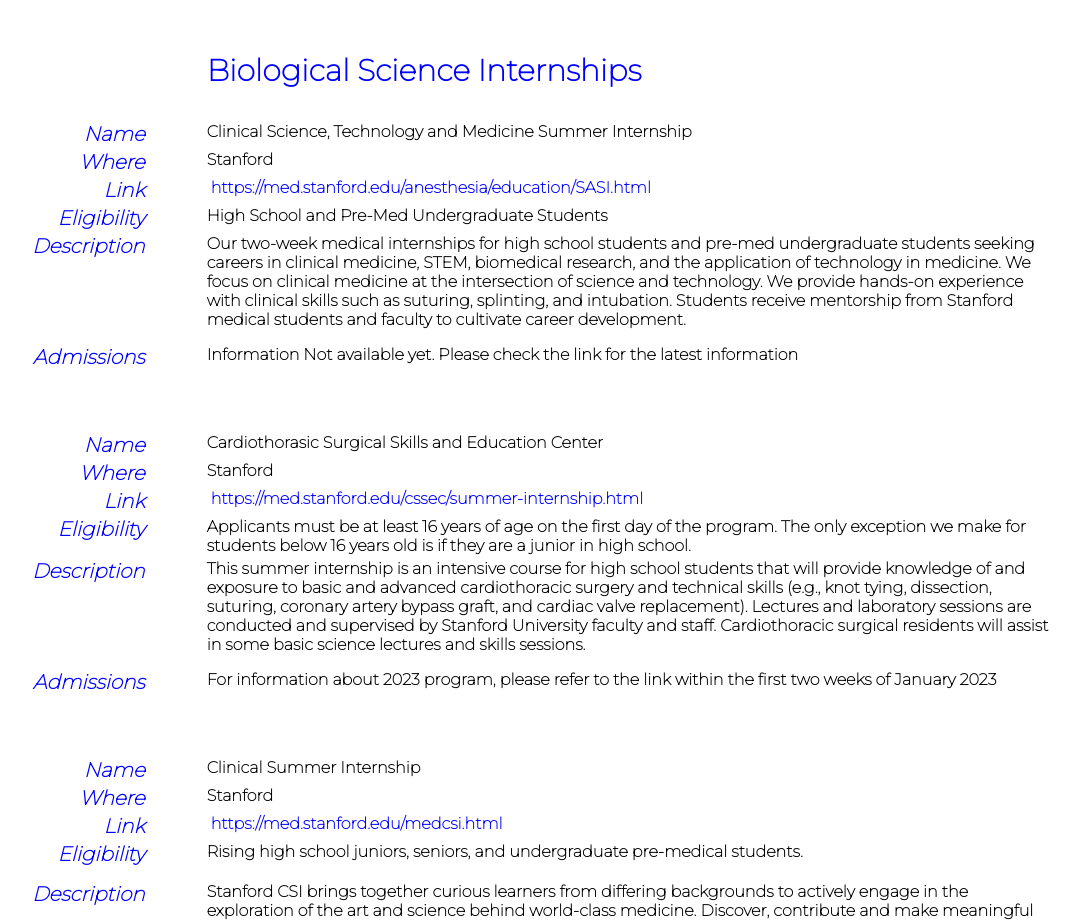
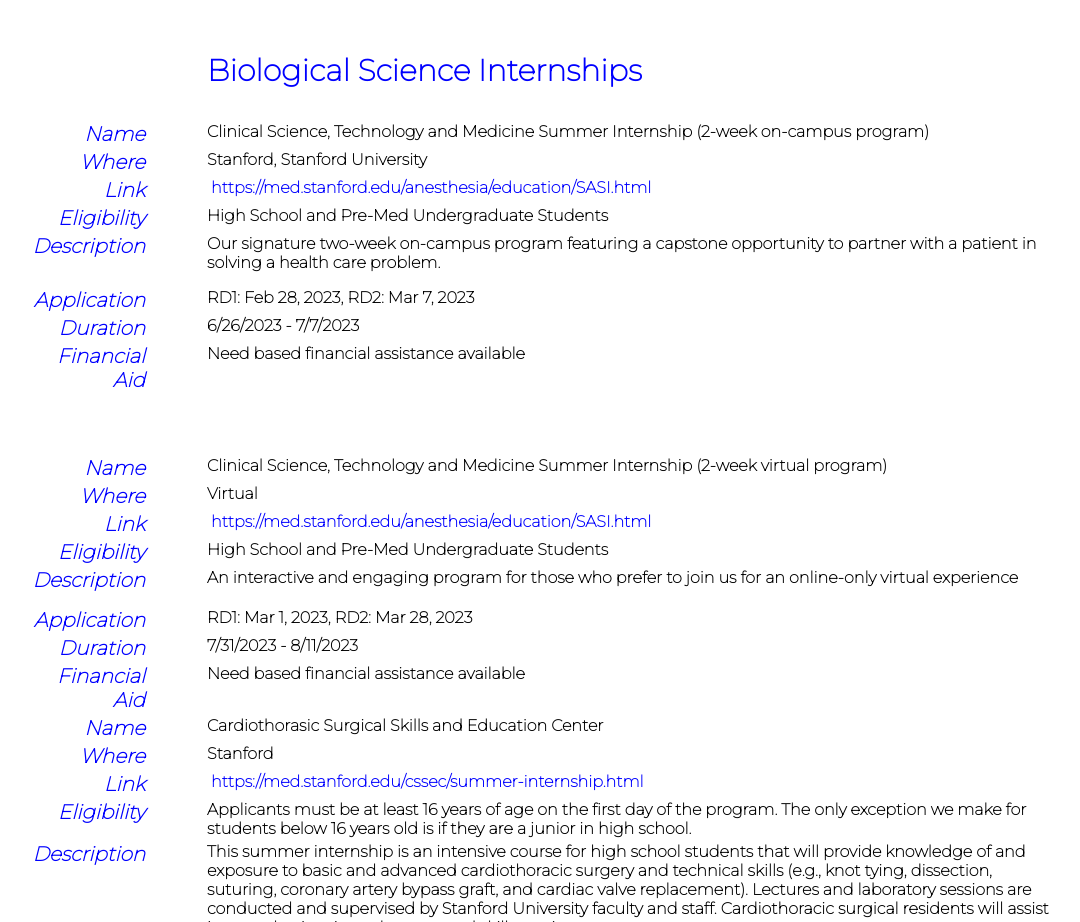
Before and after one commit to shardforstudents/shardforstudents.github.io, a plain HTML site: page index.html in a window 1280 px wide. Shown: the part 3217-4139 px from the top of the page, without its empty margins (121-1201 px from the left). Drawn offline with nearby package versions, Linux system fonts and the light colour scheme.

Commit message:
Update index.html

```diff
--- a/index.html
+++ b/index.html
@@ -412,11 +412,11 @@
         </tr>
         <tr>
             <th class="title colored"><i>Name</i></th>
-            <th class="content"><bold>Clinical Science, Technology and Medicine Summer Internship</bold></th>
+            <th class="content"><bold>Clinical Science, Technology and Medicine Summer Internship (2-week on-campus program)</bold></th>
         </tr>
         <tr>
             <th class="title colored"><i>Where</i></th>
-						<th class="content">Stanford</th>
+						<th class="content">Stanford, Stanford University</th>
         </tr>
         <tr>
             <th class="title colored"><i>Link</i></th>
@@ -428,13 +428,28 @@
         </tr>
         <tr>
             <th class="title colored"><i>Description</i></th>
-            <th class="content">Our two-week medical internships for high school students and pre-med undergraduate students seeking careers in clinical medicine, STEM, biomedical research, and the application of technology in medicine. We focus on clinical medicine at the intersection of science and technology. We provide hands-on experience with clinical skills such as suturing, splinting, and intubation. Students receive mentorship from Stanford medical students and faculty to cultivate career development.
+            <th class="content">Our signature two-week on-campus program featuring a capstone opportunity to partner with a patient in solving a health care problem.
             </th>
         </tr>
 				<tr class="padder"></tr>
         <tr>
-            <th class="title colored"><i>Admissions</i></th>
-            <th class="content">Information Not available yet. Please check the link for the latest information</th>
+            <th class="title colored"><i>Application</i></th>
+            <th class="content">RD1: Feb 28, 2023, RD2: Mar 7, 2023</th>
+
+
+
+        </tr>
+
+
+	  <th class="title colored"><i>Duration</i></th>
+                        <th class="content"> 6/26/2023 - 7/7/2023 </th>
+
+       <tr>
+
+	    <th class="title colored"><i>Financial Aid</i></th>
+                        <th class="content">Need based financial assistance available</th>
+
+
         </tr>
 
                 <tr class="padder"></tr>
@@ -444,6 +459,60 @@
                 <tr class="padder"></tr>
                 <tr class="padder"></tr>
                 <tr class="padder"></tr>
+
+
+
+	  <tr>
+            <th class="title colored"><i>Name</i></th>
+            <th class="content"><bold>Clinical Science, Technology and Medicine Summer Internship (2-week virtual program)</bold></th>
+        </tr>
+        <tr>
+            <th class="title colored"><i>Where</i></th>
+						<th class="content">Virtual</th>
+        </tr>
+        <tr>
+            <th class="title colored"><i>Link</i></th>
+						<th class="content"><a class="colored" href="https://med.stanford.edu/anesthesia/education/SASI.html">https://med.stanford.edu/anesthesia/education/SASI.html</a></th>
+        </tr>
+        <tr>
+            <th class="title colored"><i>Eligibility</i></th>
+            <th class="content">High School and Pre-Med Undergraduate Students</th>
+        </tr>
+        <tr>
+            <th class="title colored"><i>Description</i></th>
+            <th class="content">An interactive and engaging program for those who prefer to join us for an online-only virtual  experience
+            </th>
+        </tr>
+				<tr class="padder"></tr>
+        <tr>
+            <th class="title colored"><i>Application</i></th>
+            <th class="content">RD1: Mar 1, 2023, RD2: Mar 28, 2023</th>
+
+
+
+        </tr>
+
+
+	  <th class="title colored"><i>Duration</i></th>
+                        <th class="content"> 7/31/2023 - 8/11/2023 </th>
+
+       <tr>
+
+	    <th class="title colored"><i>Financial Aid</i></th>
+                        <th class="content">Need based financial assistance available</th>
+
+
+        </tr>
+
+
+
+
+
+
+
+
+
+
 
         <tr>
             <th class="title colored"><i>Name</i></th>
```
